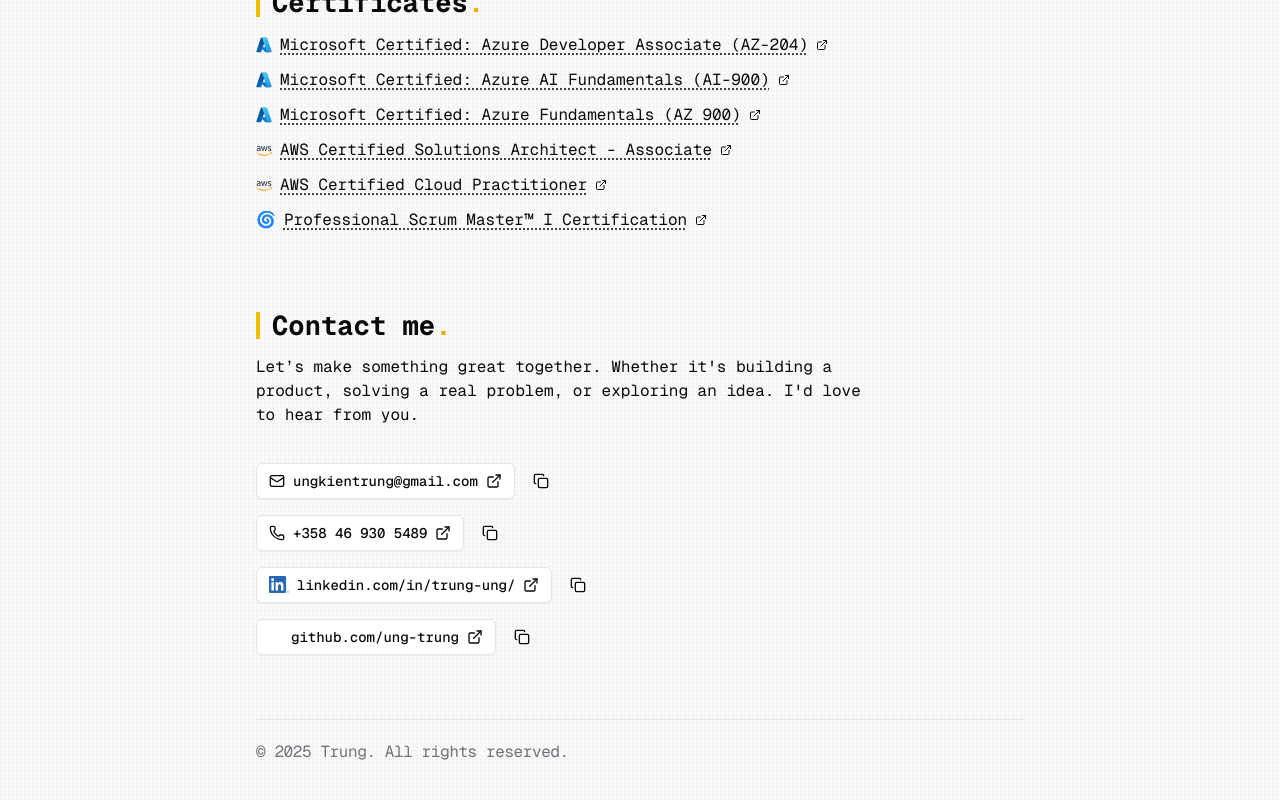
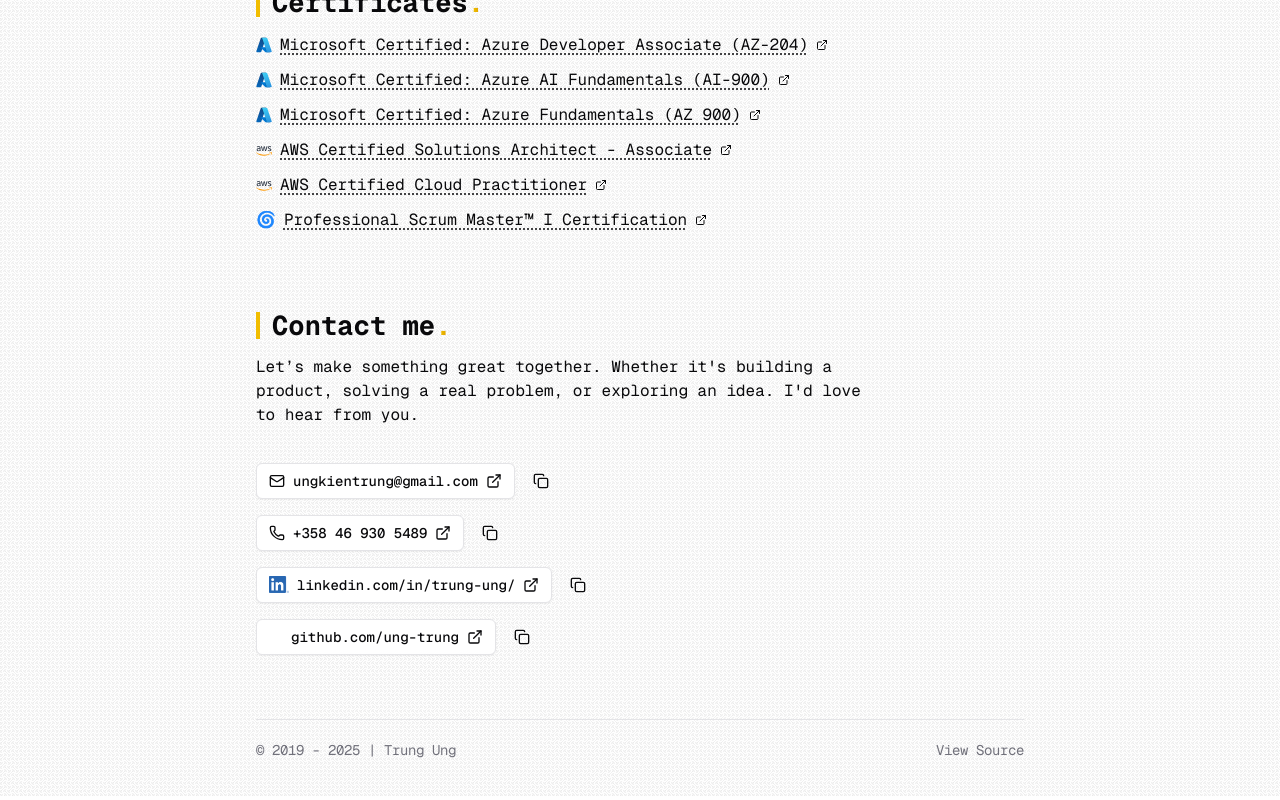
Before and after one commit to trungung/portfolio2025, a Next.js app: page / in a window 1280 px wide. Shown: the part 2306-3106 px from the top of the page. Built offline with nearby package versions, Linux system fonts and the light colour scheme; no server answers; some icons are missing.

Commit message:
Update footer with source code link and copyright date range

```diff
--- a/src/app/layout.tsx
+++ b/src/app/layout.tsx
@@ -94,8 +94,16 @@
             {children}
             <footer className="mx-auto w-full max-w-screen-md pb-9 font-mono tracking-tight">
               <hr className="border-border mb-5 border-t" />
-              <div className="text-muted-foreground">
-                &copy; 2025 Trung. All rights reserved.
+              <div className="text-muted-foreground align-center flex justify-between text-sm">
+                <span>&copy; 2019 - 2025 | Trung Ung</span>
+                <span>
+                  <Link
+                    href="https://github.com/ung-trung/portfolio2025"
+                    target="_blank"
+                  >
+                    View Source
+                  </Link>
+                </span>
               </div>
             </footer>
             <Toaster />
```
